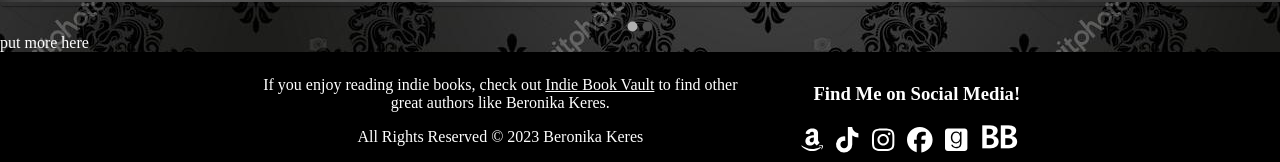
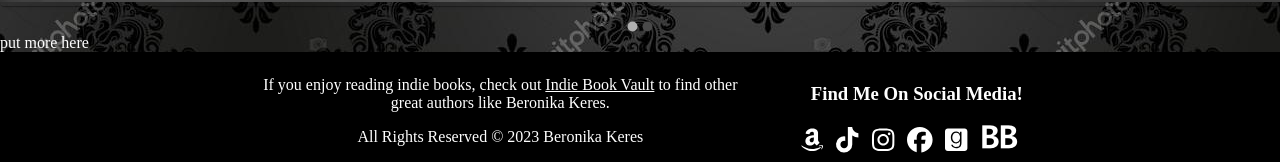
Before and after one commit to ravenfate333/keres-author-site, a React (Vite) app: page / in a window 1280 px wide. Shown: the part 516-678 px from the top of the page. Built offline with nearby package versions, Linux system fonts and the light colour scheme.

Commit message:
fixed a small capitalization error in footer

```diff
--- a/src/components/Footer.jsx
+++ b/src/components/Footer.jsx
@@ -8,7 +8,7 @@
       <div className="footer">
         <div className="side-1">
           <div>
-            <h3>Find Me on Social Media!</h3>
+            <h3>Find Me On Social Media!</h3>
             <SocialLinks />
           </div>
           <div className="mailing">
```
